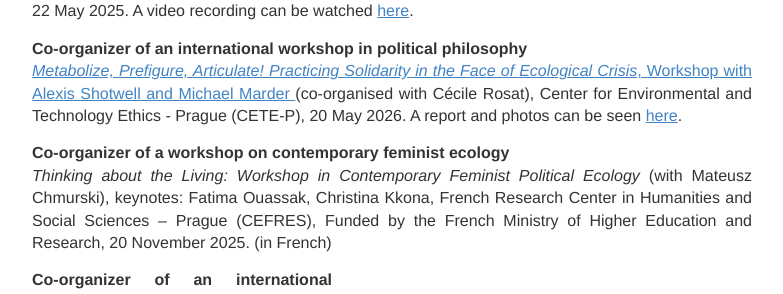
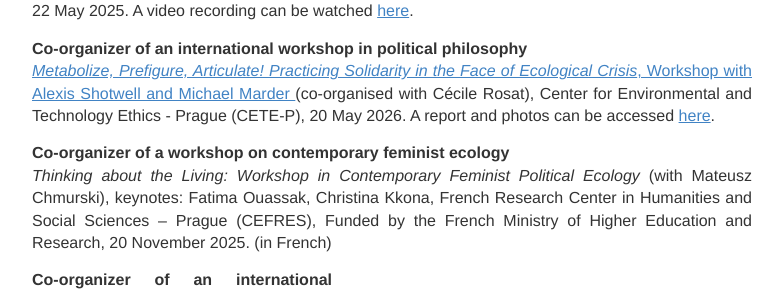
Before and after one commit to IJanicka/IJanicka.github.io, a Jekyll site: the page built from events.md, in a window 1280 px wide and 900 px high. Shown: the part 427-721 px from the top of the window, without its empty margins (248-1031 px from the left). Built offline with Jekyll 4.4.1, drawn with Linux system fonts in a browser that asks for light colours.

Commit message:
Update events.md

```diff
--- a/events.md
+++ b/events.md
@@ -12,7 +12,7 @@ I have organised a number of international workshops and conferences in contempo
 <a href="https://cetep.eu/climate-dialogues-freedom-in-a-time-of-ecological-crisis/" target="_blank"> <i>Climate Dialogues: Freedom in a Time of Ecological Crisis</i> with Wendy Brown & Eva von Redecker</a>, 22 May 2025. A video recording can be watched <a href="https://www.youtube.com/watch?v=kH4O8oE6MDk" target="_blank">here</a>.<br>
 
 **Co-organizer of an international workshop in political philosophy**<br>
-<a href="https://cetep.eu/metabolize-prefigure-articulate-practicing-solidarity-in-the-face-of-ecological-crisis-workshop-with-michael-marder-and-alexis-shotwell/" target="_blank"><i>Metabolize, Prefigure, Articulate! Practicing Solidarity in the Face of Ecological Crisis</i>, Workshop with Alexis Shotwell and Michael Marder </a>(co-organised with Cécile Rosat), Center for Environmental and Technology Ethics - Prague (CETE-P), 20 May 2026. A report and photos can be seen <a href="https://cetep.eu/news/report-metabolize-prefigure-articulate-practicing-solidarity-in-the-face-of-ecological-crisis/" target="_blank">here</a>. <br>
+<a href="https://cetep.eu/metabolize-prefigure-articulate-practicing-solidarity-in-the-face-of-ecological-crisis-workshop-with-michael-marder-and-alexis-shotwell/" target="_blank"><i>Metabolize, Prefigure, Articulate! Practicing Solidarity in the Face of Ecological Crisis</i>, Workshop with Alexis Shotwell and Michael Marder </a>(co-organised with Cécile Rosat), Center for Environmental and Technology Ethics - Prague (CETE-P), 20 May 2026. A report and photos can be accessed <a href="https://cetep.eu/news/report-metabolize-prefigure-articulate-practicing-solidarity-in-the-face-of-ecological-crisis/" target="_blank">here</a>. <br>
 
 **Co-organizer of a workshop on contemporary feminist ecology**<br>
 <i>Thinking about the Living: Workshop in Contemporary Feminist Political Ecology</i> (with Mateusz Chmurski), keynotes: Fatima Ouassak, Christina Kkona, French Research Center in Humanities and Social Sciences – Prague (CEFRES), Funded by the French Ministry of Higher Education and Research, 20 November 2025. (in French)
```
